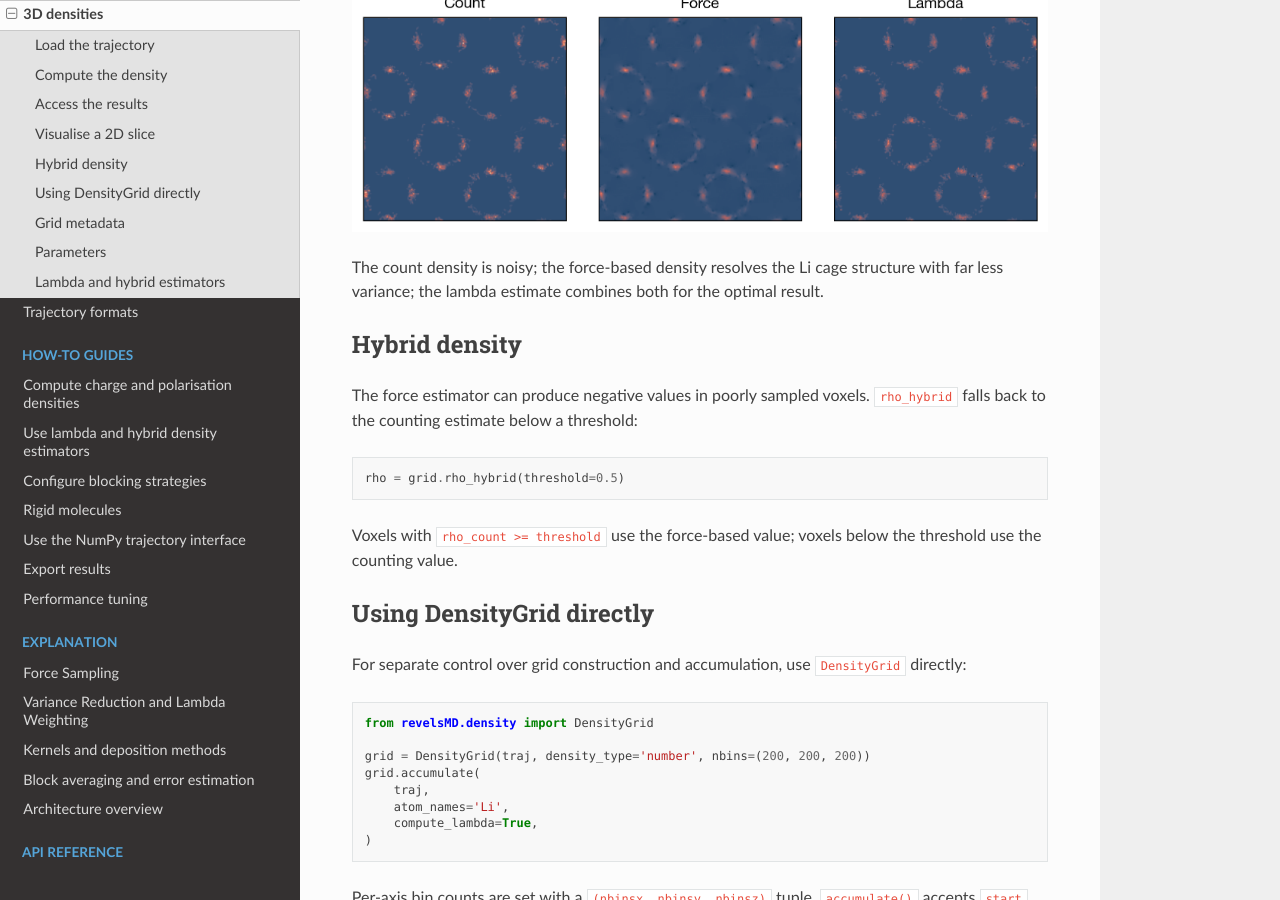
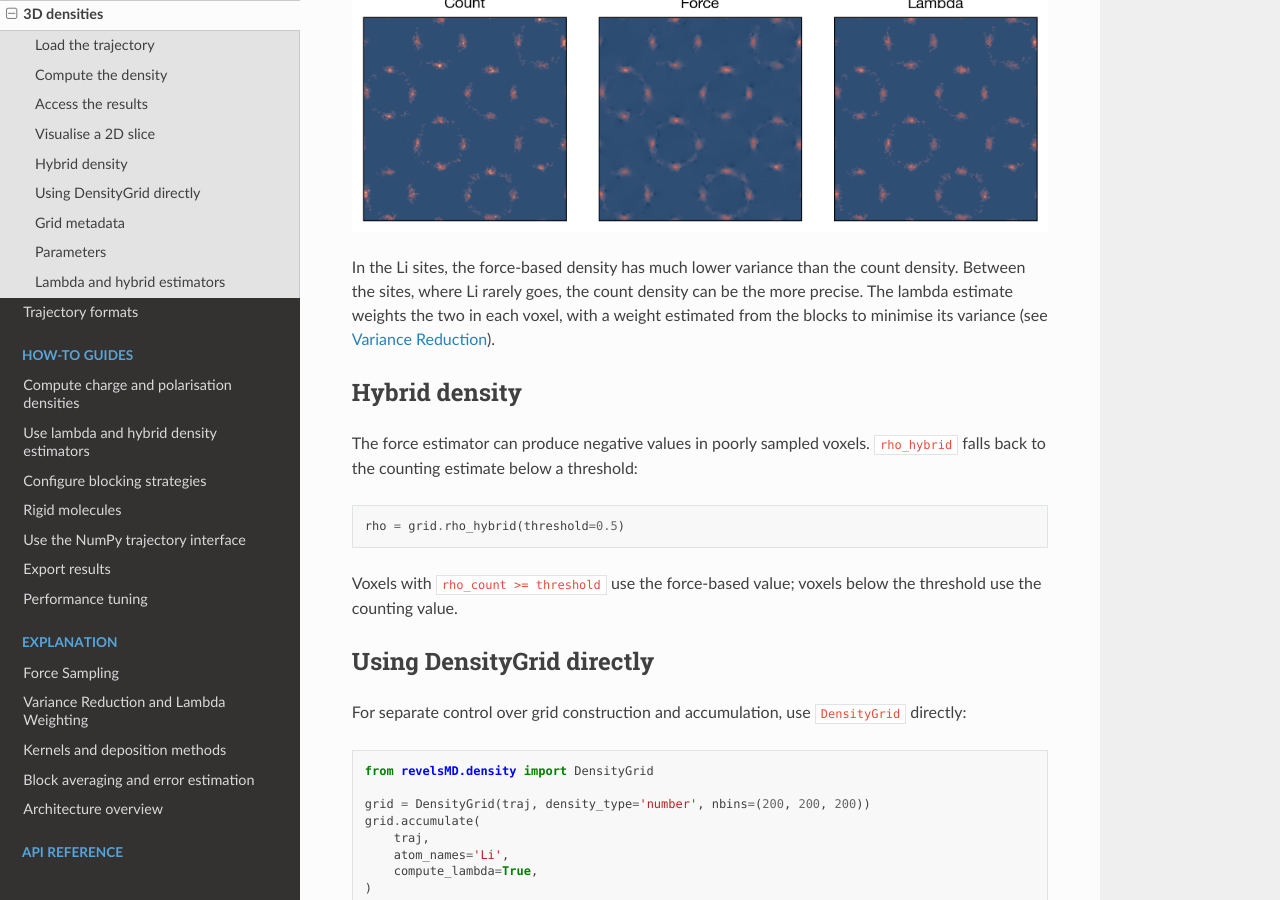
Before and after one commit to user200000/revelsmd, a Sphinx documentation site: the page built from docs/source/tutorials/3d-densities.md, in a window 1280 px wide and 900 px high, scrolled down 1487 px. Built offline with Sphinx 7.4.7 and the Read the Docs theme 3.1.0, drawn with Linux system fonts in a browser that asks for light colours.

Commit message:
Say what the lambda density does in the 3D tutorial, not that it is optimal
The tutorial called the lambda estimate "the optimal result". It is
optimal only with the exact weight; estimated from the blocks, the weight
is noisy and the combination can be less precise than either estimate.
The passage now says where each estimate is the more precise (the force
density in the Li sites, the count density between them) and that lambda
weights the two in each voxel, linking to the variance-reduction page.

````diff
--- a/docs/source/tutorials/3d-densities.md
+++ b/docs/source/tutorials/3d-densities.md
@@ -75,9 +75,11 @@ plt.show()
 :width: 100%
 ```
 
-The count density is noisy; the force-based density resolves the Li cage
-structure with far less variance; the lambda estimate combines both for
-the optimal result.
+In the Li sites, the force-based density has much lower variance than the
+count density. Between the sites, where Li rarely goes, the count density can
+be the more precise. The lambda estimate weights the two in each voxel, with
+a weight estimated from the blocks to minimise its variance (see
+[Variance Reduction](../explanation/variance-reduction.md)).
 
 ## Hybrid density
 
````
